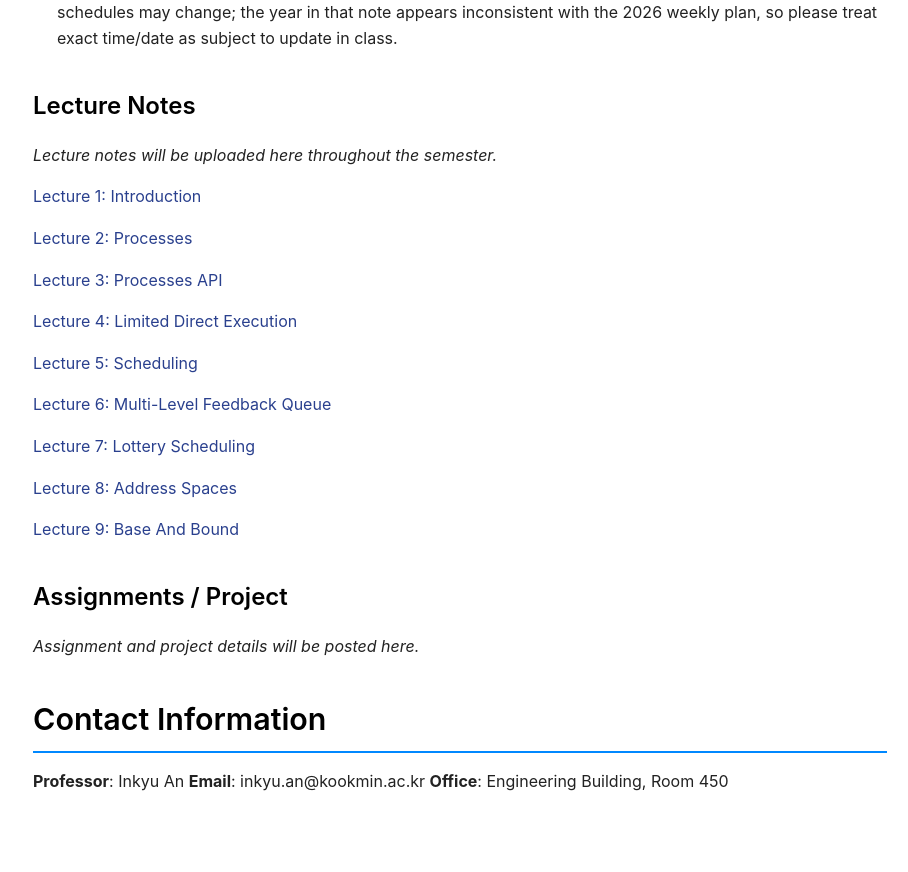
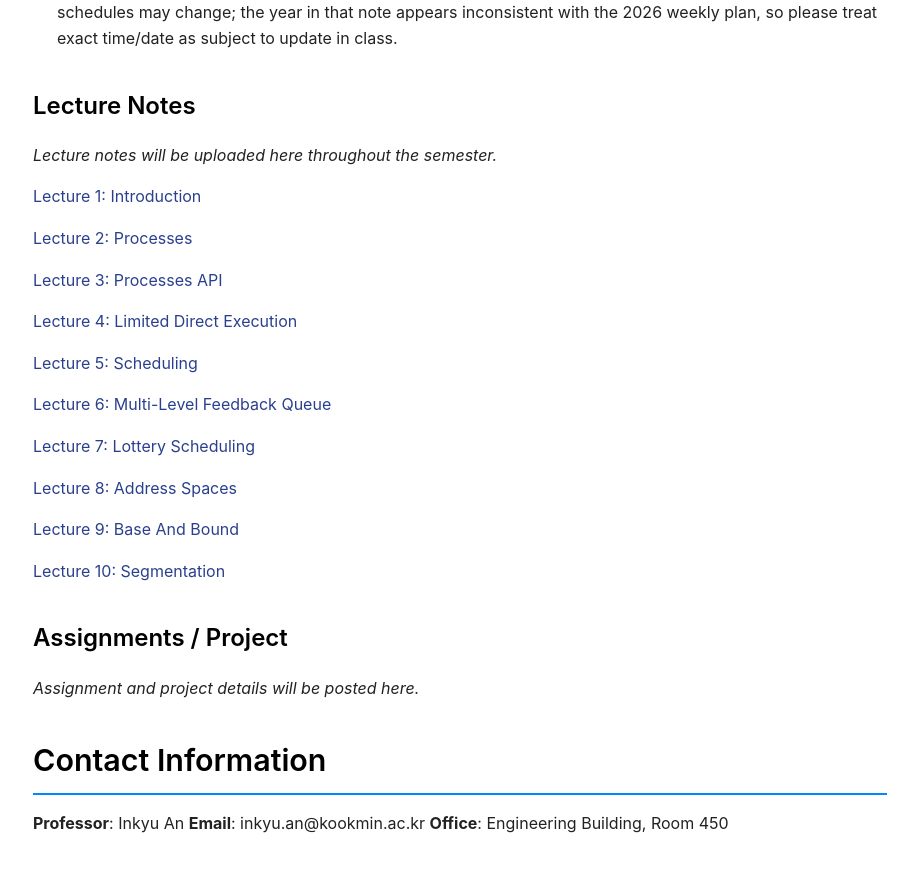
Before and after one commit to mairlab-KM/mairlab-KM.github.io, a Jekyll site: the page built from courses/operating-systems-2026spring.md, in a window 1280 px wide and 900 px high, scrolled down 4030 px. Shown: the top 872 px of the window, without its empty margins (180-1088 px from the left). Built offline with Jekyll 4.4.1, drawn with Linux system fonts in a browser that asks for light colours.

Commit message:
Update Lecture note of OS.

```diff
--- a/courses/operating-systems-2026spring.md
+++ b/courses/operating-systems-2026spring.md
@@ -186,6 +186,9 @@ By the end of this course, students will be able to:
 
 [Lecture 9: Base And Bound](/assets/courses/operating-systems-2026spring/lectures/9_BaseAndBound.pdf)
 
+[Lecture 10: Segmentation](/assets/courses/operating-systems-2026spring/lectures/10_Segmentation.pdf)
+
+
 ### Assignments / Project
 *Assignment and project details will be posted here.*
 
```
Also changed, not shown: 1 other file.
